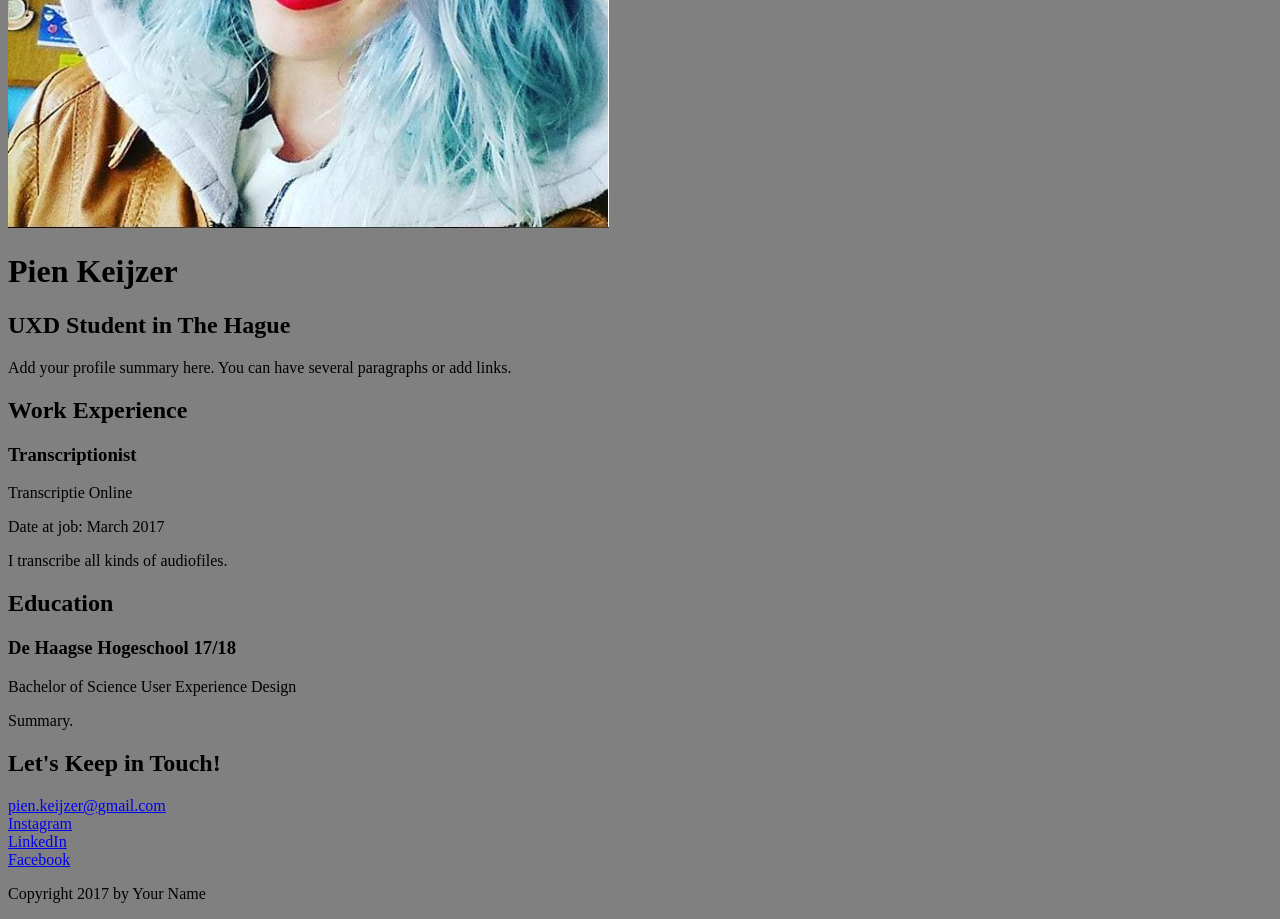
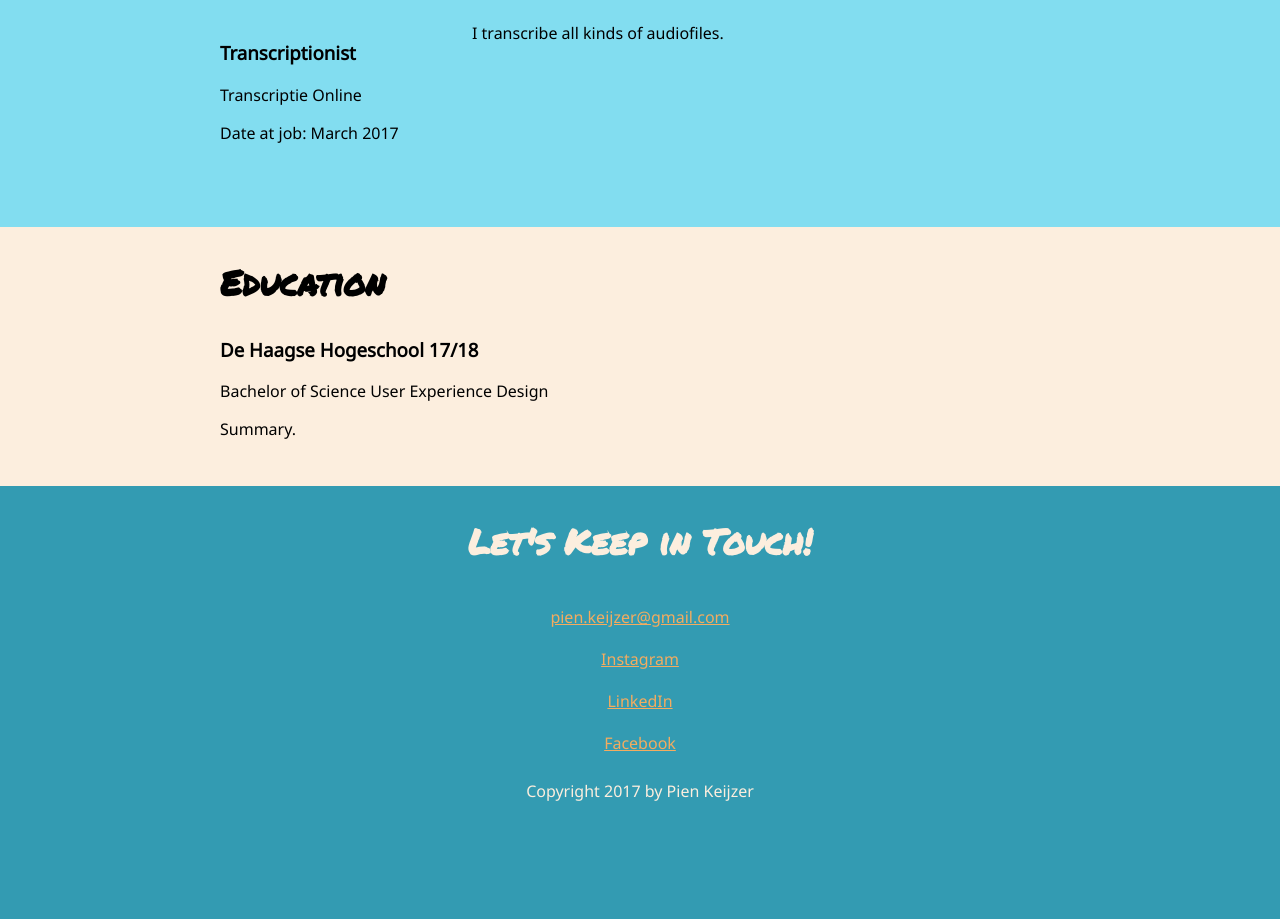
Before and after one commit to acht-negen-pien/CSS-portfolio, a plain HTML site: page index.html in a window 1280 px wide. Shown: the part 380-1299 px from the top of the page. After the commit the page ends 1228 px from the top, so only its background shows below. Drawn offline with Linux system fonts and the light colour scheme.

Commit message:
end of CSS training 1
end of CSS training 1

```diff
--- a/CSS/style.css
+++ b/CSS/style.css
@@ -1,3 +1,94 @@
+/*********COLOR SCHEME**************
+
+brown sugar: #a57548
+sandy brown: #f4ac5f
+linen: #fceede
+verdigris(blue): #339bb2
+medium sky blue: #82ddf0
+darkred: #8b0000
+*/
+
+/***************GENERAL***************/
 body{
-	background: gray;
+	background: #339bb2;
+	font-family: 'Noto Sans', sans-serif;
+	margin: 0;
 }
+
+h1, h2{
+	font-family: 'Permanent Marker', cursive;
+}
+h2{
+	font-size: 35px;
+	font-style: normal;
+	margin-top: 0;
+}
+
+a {
+	color: #f4ac5f;
+}
+
+a:hover{
+	text-decoration: none;
+}
+
+.content-wrap{
+	max-width: 900px;
+	margin: 0 auto;
+	padding: 30px;
+	overflow: auto;
+}
+.tiny-column{
+	width: 30%;
+	float: left;
+	padding-right:20px;
+	min-height: 175px;
+}
+.broad-column{
+	width: 70%;
+	float: left;
+	min-height: 175px;
+}
+/* border box fix */
+html {
+	box-sizing: border-box;
+}
+*, *:before, *:after{
+	box-sizing: inherit;
+}
+/*************HEADER & FOOTER***************/
+header, footer{
+	background: #339bb2;
+}
+/* header */
+.profile-pic{
+	border-radius: 50%;
+}
+header{
+	/* text-align: center; */
+}
+header h1, header h2{
+	color: #fceede;
+	margin: 0;
+}
+
+/* footer */
+footer{
+	text-align: center;
+	color: #fceede;
+}
+.contact-info a{
+	padding: 10px;
+	display: inline-block;
+}
+
+/**************WORK****************/
+.work{
+	background: #82ddf0;
+}
+
+
+/*********EDUCATION****************/
+.education{
+	background: #fceede;
+}
--- a/index.html
+++ b/index.html
@@ -4,34 +4,48 @@
     <meta charset="UTF-8">
     <meta name="viewport" content="width=device-width, initial-scale=1.0">
     <title>Pien Keijzer | Skills lab Portfolio</title>
+	<link href="https://fonts.googleapis.com/css?family=Noto+Sans" rel="stylesheet">
+	<link href="https://fonts.googleapis.com/css?family=Permanent+Marker" rel="stylesheet">
 	<link rel="stylesheet" href="CSS/style.css">
 </head>
 <body>
     <!-- // Intro -->
     <header>
-        <img src="Images/your-picture.jpg" alt="Your Name">
+		<div class= "content-wrap">
+			<img class="profile-pic tiny-column" src="Images/your-picture.jpg" alt="Your Name">
+      <div class="broad-column">
 			     <h1>Pien Keijzer</h1>
 			     <h2>UXD Student in The Hague</h2>
 			     <p>Add your profile summary here. You can have several paragraphs or add links.</p>
+      </div>
+		</div>
    </header>
 
     <main>
         <!-- // Work Experience -->
-        <section>
+        <section class="work">
+			<div class="content-wrap">
+
 				<h2>Work Experience</h2>
 
 				<!-- Job Details: copy this whole block to add more jobs -->
+        <div class="tiny-column">
   				<h3>Transcriptionist</h3>
   				<p>Transcriptie Online</p>
   				<p>Date at job: March 2017</p>
+        </div>
 
 					<!-- Add as many paragraphs as you need. -->
+        <div class="broad-column"
 				    <p>I transcribe all kinds of audiofiles.</p>
+        </div>
+			</div>
         </section>
 
 
         <!-- // Education -->
-        <section>
+        <section class="education">
+			<div class="content-wrap">
 				<h2>Education</h2>
 
 				<!-- School details: copy this whole block to add more schools. -->
@@ -41,22 +55,25 @@
 				<!-- Add as many paragraphs as you need. -->
 				<p>Summary.</p>
 				<!-- End of school details. -->
+			</div>
         </section>
     </main>
 
     <!-- // Footer & contact info -->
     <footer>
+		<div class="content-wrap">
 			<h2>Let's Keep in Touch!</h2>
 
 			<!-- Social media and contact links. Add or remove any networks. -->
-        <div>
+			<div class="contact-info">
 				<a href="mailto:email@example.com">pien.keijzer@gmail.com</a><br>
 				<a href="https://www.instagram.com/acht_negen_pien/" target="_blank">Instagram</a><br>
 				<a href="#" target="_blank">LinkedIn</a><br>
 				<a href="#" target="_blank">Facebook</a><br>
 			</div>
 
-        <p>Copyright 2017 by Your Name</p>
+			<p>Copyright 2017 by Pien Keijzer</p>
+		</div>
     </footer>
 </body>
 </html>
```
Lines whose indentation alone changed are shown as unchanged.
